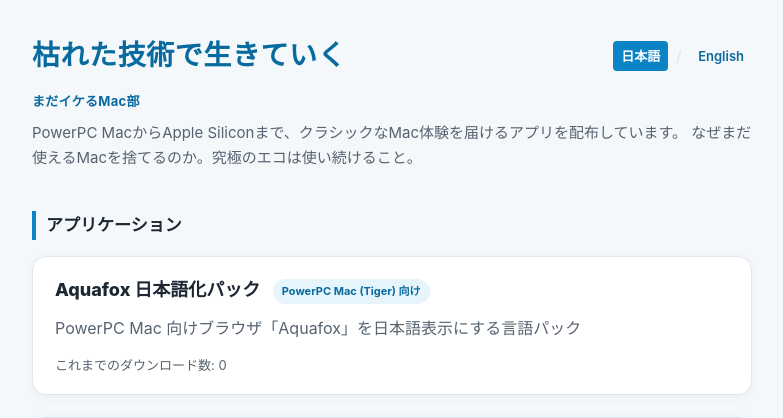
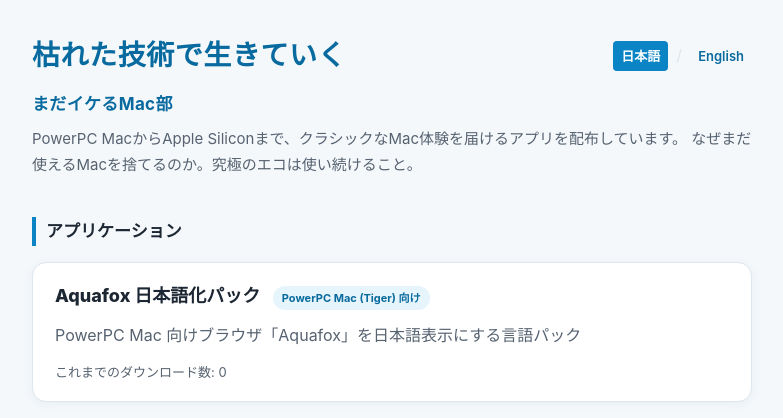
Before and after one commit to watermark-hd/aquafox-ja-site, a Flask app: page / in a window 1280 px wide. Shown: the top 418 px of the page, without its empty margins (248-1031 px from the left). Run offline with Flask 3, Linux system fonts and the light colour scheme; data that the repository does not hold is empty.

Commit message:
サブタイトルの文字サイズを大きく(13px→17px)

```diff
--- a/static/css/style.css
+++ b/static/css/style.css
@@ -56,7 +56,7 @@ body {
 .site-subtitle {
   margin: 4px 0 0 0;
   color: var(--aqua-dark);
-  font-size: 13px;
+  font-size: 17px;
   font-weight: 700;
   letter-spacing: 0.02em;
 }
```
